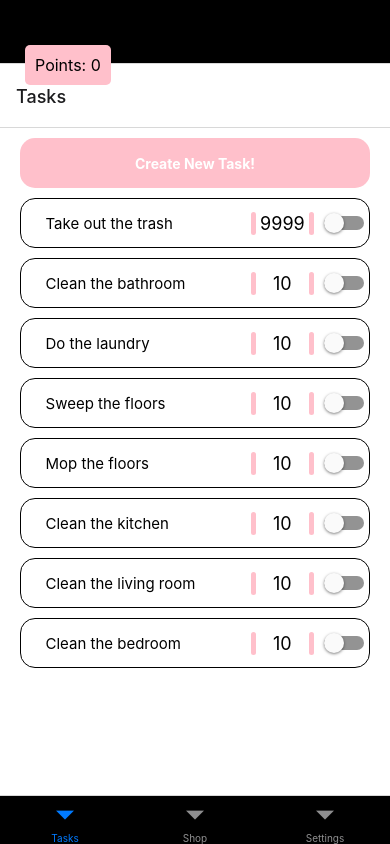
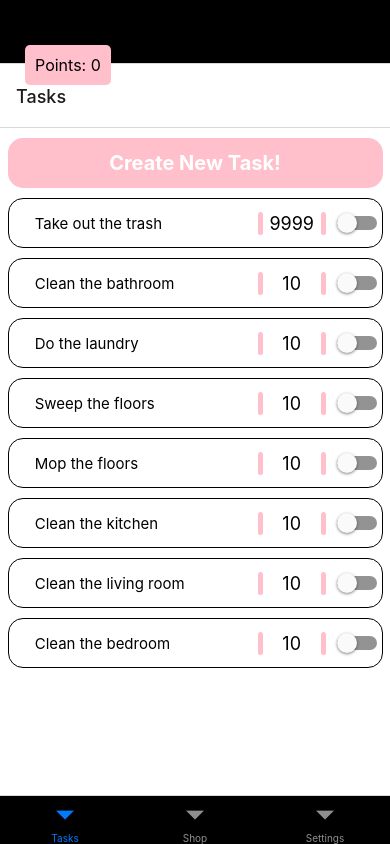
Before and after one commit to TaqiT/HabitHero, a React Native app in the folder habit-tracker/: screen /Tasks in a window 390 px wide. Built offline with nearby package versions, Linux system fonts and the light colour scheme.

Commit message:
improved text input and styling in modal

```diff
--- a/habit-tracker/src/components/Task.js
+++ b/habit-tracker/src/components/Task.js
@@ -82,7 +82,7 @@ const styles = StyleSheet.create({
 		flexDirection: 'row',
 		alignSelf: 'center',
 		padding: 5,
-		width: 350,
+		width: 375,
 		height: 50,
 		marginTop: 10,
 		borderColor: '#000',
--- a/habit-tracker/src/screens/TaskTab.js
+++ b/habit-tracker/src/screens/TaskTab.js
@@ -34,6 +34,8 @@ const TaskTab = () => {
 
 const DisplayTaskList = (taskList) => {
   const [modalVisible, setModalVisible] = useState(false);
+  const [newTaskName, onChangeTaskName] = React.useState('');
+  const [newTaskPointValue, onChangePointValue] = React.useState('');
   return (
     <ScrollView style={styles.scrollView}>
       <Modal
@@ -49,23 +51,35 @@ const DisplayTaskList = (taskList) => {
             <Text style={styles.modalText}>New Task</Text>
             <TextInput
               style={styles.nameInput}
-              value={"Task Name"}
+              value={newTaskName}
+              onChangeText={onChangeTaskName}
+              placeholder='Task Name'
+              enablesReturnKeyAutomatically={true}
+              maxLength={26}
+              placeholderTextColor='black'
+              returnKeyType={'done'}
             />
             <View style={{ height: 10 }} />
             <TextInput
               style={styles.pointValueInput}
-              value={"Task Point value"}
+              value={newTaskPointValue}
+              onChangeText={onChangePointValue}
               keyboardType="numeric"
+              placeholder='Point Value'
+              enablesReturnKeyAutomatically={true}
+              maxLength={4}
+              placeholderTextColor='black'
+              returnKeyType={'done'}
             />
             <View style={{ height: 550, width: 350 }} />
             <TouchableOpacity
               style={[styles.doneButton, styles.buttonClose]}
               onPress={() => {
                 setModalVisible(!modalVisible);
-                newTask = new Task('Clean the attic', 10);
+                newTask = new Task(newTaskName, newTaskPointValue);
                 taskList.push(newTask);
                 }}>
-              <Text style={styles.textStyle}>Done</Text>
+              <Text style={styles.doneButtonText}>Done</Text>
             </TouchableOpacity>
           </View>
         </View>
@@ -73,8 +87,12 @@ const DisplayTaskList = (taskList) => {
       <View style={styles.container}>
       <TouchableOpacity
         style={[styles.addButton, styles.addButtonOpen]}
-        onPress={() => setModalVisible(true)}>
-        <Text style={styles.textStyle}>Create New Task!</Text>
+        onPress={() => {
+          setModalVisible(true);
+          onChangeTaskName('');
+          onChangePointValue('');
+          }}>
+        <Text style={styles.addButtonText}>Create New Task!</Text>
       </TouchableOpacity>
         {taskList.map((task, index) => (
           <TaskComponent key={index} task={task} />
@@ -125,7 +143,7 @@ const styles = StyleSheet.create({
 		flexDirection: 'row',
 		alignSelf: 'center',
 		padding: 5,
-		width: 350,
+		width: 375,
 		height: 50,
 		marginTop: 10,
 		borderColor: '#000',
@@ -143,15 +161,21 @@ const styles = StyleSheet.create({
     elevation: 2,
 		borderRadius: 10,
     backgroundColor: '#2196F3',
-
   },
   buttonClose: {
     backgroundColor: '#2196F3',
   },
-  textStyle: {
+  addButtonText: {
     color: 'white',
     fontWeight: 'bold',
     textAlign: 'center',
+    fontSize: 20,
+  },
+  doneButtonText: {
+    color: 'white',
+    fontWeight: 'bold',
+    textAlign: 'center',
+    fontSize: 20,
   },
   modalText: {
     marginBottom: 15,
@@ -168,16 +192,18 @@ const styles = StyleSheet.create({
     borderRadius: 10,
     textAlign: 'center',
     borderColor: 'pink',
+    fontSize: 15,
   },
   pointValueInput: {
     height: 50,
-    width: 300,
+    width: 150,
     margin: 0,
     borderWidth: 2,
     padding: 5,
     borderRadius: 10,
     textAlign: 'center',
     borderColor: 'pink',
+    fontSize: 18,
   },
 });
 
```
